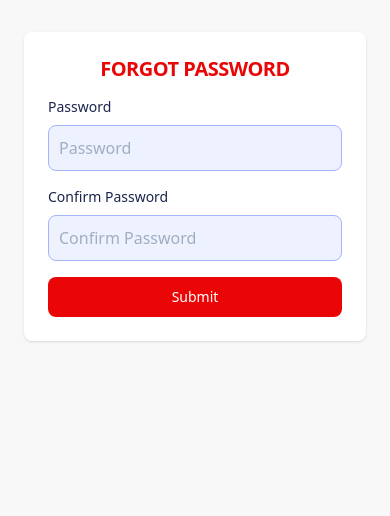
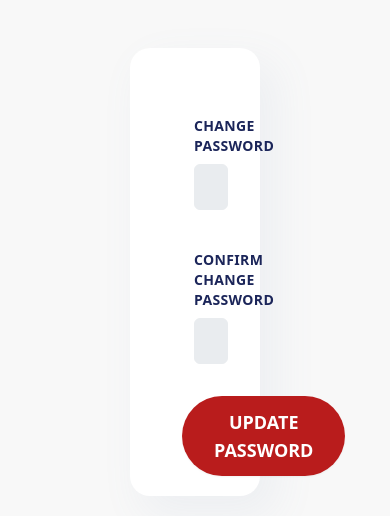
Before and after one commit to sharjeelkhanvmi/suja-booking-form, a Next.js app: page /resetpassword in a window 390 px wide. Shown: the top 516 px of the page. Built offline with nearby package versions, Linux system fonts and the light colour scheme.

Commit message:
Enhancement
Enhancement

```diff
--- a/app/service/mailService.js
+++ b/app/service/mailService.js
@@ -1,4 +1,5 @@
 var nodemailer = require("nodemailer");
+import jwt from "jsonwebtoken";
 //-----------------------------------------------------------------------------
 export async function sendMail(subject, toEmail, otpText) {
   var transport = nodemailer.createTransport({
@@ -57,8 +58,22 @@ export const login_user = async formData => {
     return data;
   } catch (error) {
     console.log("Error in login_user (service) => ", error);
-    console.log("CUSTOM SYSTUMMMM ", res, formData);
+    // console.log("C ", res, formData);
     return error.message;
+  }
+};
+
+export const autoLogin =  user => {
+
+  if (user && user.email && user._id && user.fname && user.lname && user.phone && user.role) {
+    const  token = jwt.sign(
+      { email: user.email, id: user._id, fname: user.fname, lname: user.lname, phone: user.phone, role: user.role },
+      "secret",
+      { expiresIn: "1h" }
+    );
+    return token;
+  } else {
+    return false;
   }
 };
 
--- a/package.json
+++ b/package.json
@@ -47,7 +47,7 @@
     "gulp-append-prepend": "1.0.8",
     "joi": "^17.11.0",
     "js-cookie": "^3.0.5",
-    "jsonwebtoken": "^9.0.2",
+    "jsonwebtoken": "^8.5.1",
     "jwt-decode": "^3.1.2",
     "moment": "^2.29.4",
     "mongoose": "^7.5.3",
--- a/pages/bookings/payment.jsx
+++ b/pages/bookings/payment.jsx
@@ -2,6 +2,7 @@ import { React, useState, useEffect } from "react";
 import { useRouter } from "next/router";
 // import Sidebar from "@/app/components/sidebar/sidebar";
 // import { Formik, Field, Form, ErrorMessage } from "formik";
+import {autoLogin} from "@/app/service/mailService"
 import Footnote from "@/app/components/Footnote";
 import Formnav from "@/app/components/Formnav";
 import Amex from "@/public/assets/amex.f54f9bb1.svg";
@@ -12,6 +13,7 @@ import Googlepay from "@/public/assets/google_pay.svg";
 import Image from "next/image";
 import { Elements } from "@stripe/react-stripe-js";
 import { loadStripe } from "@stripe/stripe-js";
+import Cookies from 'js-cookie';
 import dynamic from "next/dynamic";
 import axios from "axios";
 import OldUserLoader from "@/pages/bookings/OldUserLoader";
@@ -103,10 +105,7 @@ const Payment = ({ info }) => {
 
   const handlePaymentSuccess = async (paymentMethod) => {
 
-    const login = {
-      email: changedData.step4.email,
-      password: changedData.step4.password
-    }
+
     const userData = {
       fname: changedData.step4.firstName,
       lname: changedData.step4.surname,
@@ -143,7 +142,11 @@ const Payment = ({ info }) => {
         const leadresponse = await axios.post("/api/leads/post", leadData);
         const lead = await leadresponse.data
         await axios.post("/api/api_mailer", { formdata: lead });
-        //login_user(login)
+        const token = autoLogin(user)
+        if(token)
+        {
+          Cookies.set("token", token);
+        }
       } catch (error) {
         console.error(error);
         console.log("Error");
--- a/pages/resetpassword.js
+++ b/pages/resetpassword.js
@@ -1,69 +1,109 @@
+// Import necessary libraries and components
+import { useEffect, useState } from "react";
+import axios from "axios";
+import { ToastContainer, toast } from "react-toastify";
+import "react-toastify/dist/ReactToastify.css";
+import Cookies from "js-cookie";
+import decodeToken from "jwt-decode";
+import Layout from "@/app/components/Layout";
 
+const ChangePassword = () => {
+  const [password, setPassword] = useState({
+    password: "",
+    confirm_password: ""
+  });
 
+  const cookie = Cookies.get("token");
+  let user = false;
 
+  if (cookie) {
+    user = decodeToken(cookie);
+  }
 
+  const handlePassword = async e => {
+    e.preventDefault();
 
+    try {
+      // const salt = await bcrypt.genSalt(10);
+      // const hashedPassword = await bcrypt.hash(password.password, salt);
+      const response = await axios.post("/api/user/changepassword", {
+        password: password,
+        id: user.id
+      });
 
-
-
-import { login_user } from "@/app/service/mailService";
-import Head from 'next/head'
-import { useState } from 'react';
-import { ToastContainer, toast } from 'react-toastify';
-import 'react-toastify/dist/ReactToastify.css';
-import Cookies from 'js-cookie';
-import Router from 'next/router';
-import jwt_decode from "jwt-decode";
-
-
-export default function resetpassword() {
+      if (response.data.success) {
+        console.log("PASSWORD UPDATED SUCCESSFULLY");
+        toast.success("Password updated successfully");
+      } else {
+        console.log("Failed to update password");
+        toast.error("Failed to update password");
+      }
+    } catch (error) {
+      console.error("Error updating password:", error);
+      toast.error("Error updating password");
+    }
+  };
 
   return (
-    <>
+    <Layout>
+      <form
+        className="pb-5 w-1/3 mx-auto p-10 rounded-[20px] bg-white bg-clip-border shadow-3xl shadow-shadow-500"
+        onSubmit={handlePassword}
+      >
+        <div className="mx-3">
+          <div className="w-full pt-7 px-3">
+            <label
+              className="block uppercase text-sm tracking-wide text-gray-900 text-black-400 font-bold mb-2"
+              htmlFor="grid-changepassword"
+            >
+              Change Password
+            </label>
+            <input
+              value={password.password}
+              className="appearance-none block w-full bg-gray-200 text-gray-700 border rounded-md py-3 px-4 mb-3 leading-tight focus:outline-none focus:bg-white focus:border-gray-500"
+              id="grid-changepassword"
+              type="password"
+              placeholder="******************"
+              onChange={e => {
+                setPassword(prevData => ({
+                  ...prevData,
+                  password: e.target.value
+                }));
+              }}
+            />
+          </div>
+          <div className="w-full pt-7 px-3">
+            <label
+              className="block uppercase text-sm tracking-wide text-gray-900 text-black-400 font-bold mb-2"
+              htmlFor="grid-confirmchangepassword"
+            >
+              Confirm Change Password
+            </label>
+            <input
+              value={password.confirm_password}
+              className="appearance-none block w-full bg-gray-200 text-gray-700 border rounded-md py-3 px-4 mb-3 leading-tight focus:outline-none focus:bg-white focus:border-gray-500"
+              id="grid-confirmchangepassword"
+              type="password"
+              placeholder="******************"
+              onChange={e => {
+                setPassword(prevData => ({
+                  ...prevData,
+                  confirm_password: e.target.value
+                }));
+              }}
+            />
+          </div>
+          <button
+            type="submit"
+            className="rounded-full mt-5 py-3 px-8 text-lg uppercase font-semibold text-white shadow-sm
+              bg-red-700 hover:bg-red-800 focus-visible:outline focus-visible:outline-2 focus-visible:outline-offset-2 focus-visible:outline-indigo-600"
+          >
+            Update Password
+          </button>
+        </div>
+      </form>
+    </Layout>
+  );
+};
 
-      <section className="bg-[#f8f8f8] text-center text-navy-700 md:mt-10">
-        <div className="flex flex-col items-center justify-center px-6 py-8 mx-auto md:mt-10 lg:py-0">
-          <div className="w-full bg-white rounded-lg shadow dark:border md:mt-0 sm:max-w-md xl:p-0 dark:bg-red-800 dark:border-red-700">
-            <div className="p-6 space-y-4 md:space-y-6 sm:p-8">
-              <h1 className="text-xl font-bold leading-tight tracking-tight text-red-600 md:text-2xl dark:text-white">
-                FORGOT PASSWORD
-              </h1>
-              <form className=" space-y-4 " action="#">
-                <div className='text-left'>
-                  <label htmlFor="password" className="block mb-2 text-sm font-medium text-black dark:text-white">Password</label>
-                  <input  type="password" name="password" id="password" className="bg-indigo-50 border border-indigo-300 text-indigo-900 sm:text-sm rounded-lg focus:ring-primary-600 focus:border-primary-600 block w-full p-2.5 dark:bg-indigo-700 dark:border-indigo-600 dark:placeholder-indigo-400 dark:text-white dark:focus:ring-blue-500 dark:focus:border-blue-500" placeholder="Password" required="" />
-                </div>
-                <div className='text-left'>
-                  <label htmlFor="confirmpassword" className="block mb-2 text-sm font-medium text-black dark:text-white">Confirm Password</label>
-                  <input  type="password" name="confirmpassword" id="confirmpassword" className="bg-indigo-50 border border-indigo-300 text-indigo-900 sm:text-sm rounded-lg focus:ring-primary-600 focus:border-primary-600 block w-full p-2.5 dark:bg-indigo-700 dark:border-indigo-600 dark:placeholder-indigo-400 dark:text-white dark:focus:ring-blue-500 dark:focus:border-blue-500" placeholder="Confirm Password" required="" />
-                </div>
-                <button type="submit" className="w-full text-white bg-red-600 hover:bg-primary-700 focus:ring-4 focus:outline-none focus:ring-primary-300 font-medium rounded-lg text-sm px-5 py-2.5 text-center dark:bg-primary-600 dark:hover:bg-primary-700 dark:focus:ring-primary-800">Submit</button>
-
-              </form>
-            </div>
-          </div>
-        </div>
-      </section>
-      <ToastContainer />
-    </>
-  )
-}
-
-
-
-export async function getServerSideProps(context) {
-  const token = context.req.cookies.token
-
-  if (token) {
-    return {
-      redirect: {
-        destination: '/home',
-        permanent: false,
-      },
-    }
-  }
-
-  return {
-    props: {},
-  }
-}
+export default ChangePassword;
```
Also changed, not shown: pages/api/api_mailer.js (line endings or trailing spaces), 1 other file (tests, documents, lock files or other folders).
